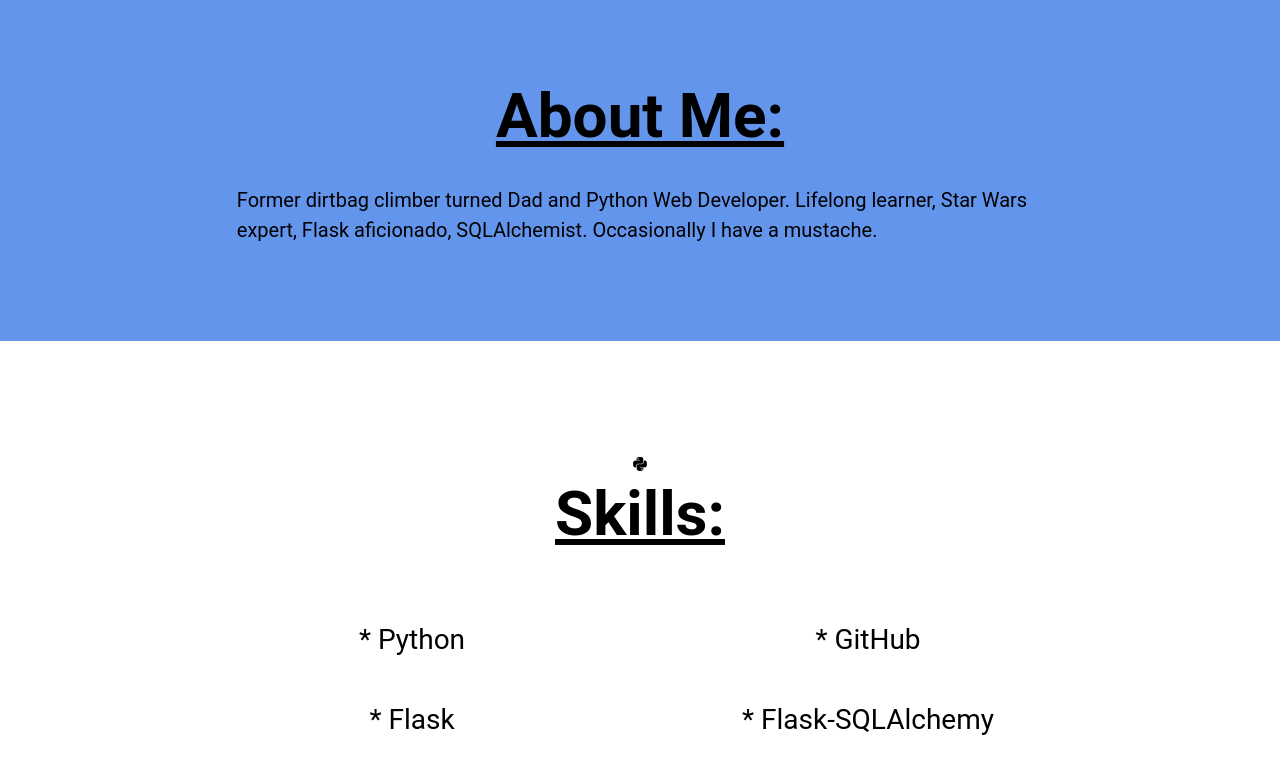
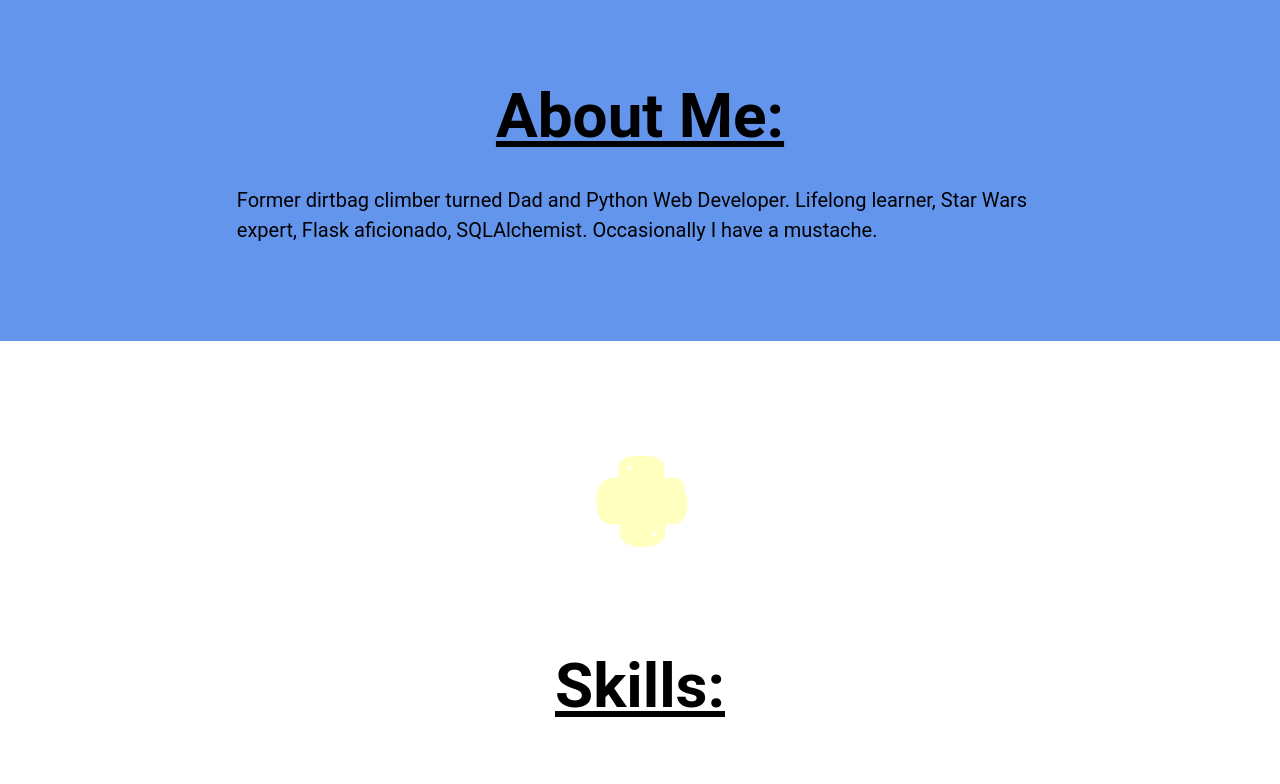
Before and after one commit to thamasmorethelen/website, a Flask app: page / in a window 1280 px wide. Shown: the part 794-1578 px from the top of the page. Run offline with Flask 2, Linux system fonts and the light colour scheme; data comes from the database, SQL or seed files in the repository; some libraries are stand-ins or nearby versions.

Commit message:
removed error

```diff
--- a/templates/index.html
+++ b/templates/index.html
@@ -14,7 +14,7 @@
             </p>
         </section>
         <section id="skills">
-            <i class="fa-brands fa-python"></i>
+            <i class="fas fa-brands fa-python"></i>
             <h2><u>Skills:</u></h2>
             <ul>
                 <li>* Python</li>
--- a/templates/layout.html
+++ b/templates/layout.html
@@ -45,9 +45,6 @@
                               <li class="nav-item">
                                 <a class="nav-link" href="#contact">Contact</a>
                               </li>
-                              <!--<li class="nav-item">
-                                <a class="nav-link" href="{{ url_for('projectform') }}">Add Project</a>
-                              </li> -->
                             </ul>
                           </div>
                         </div>
```
